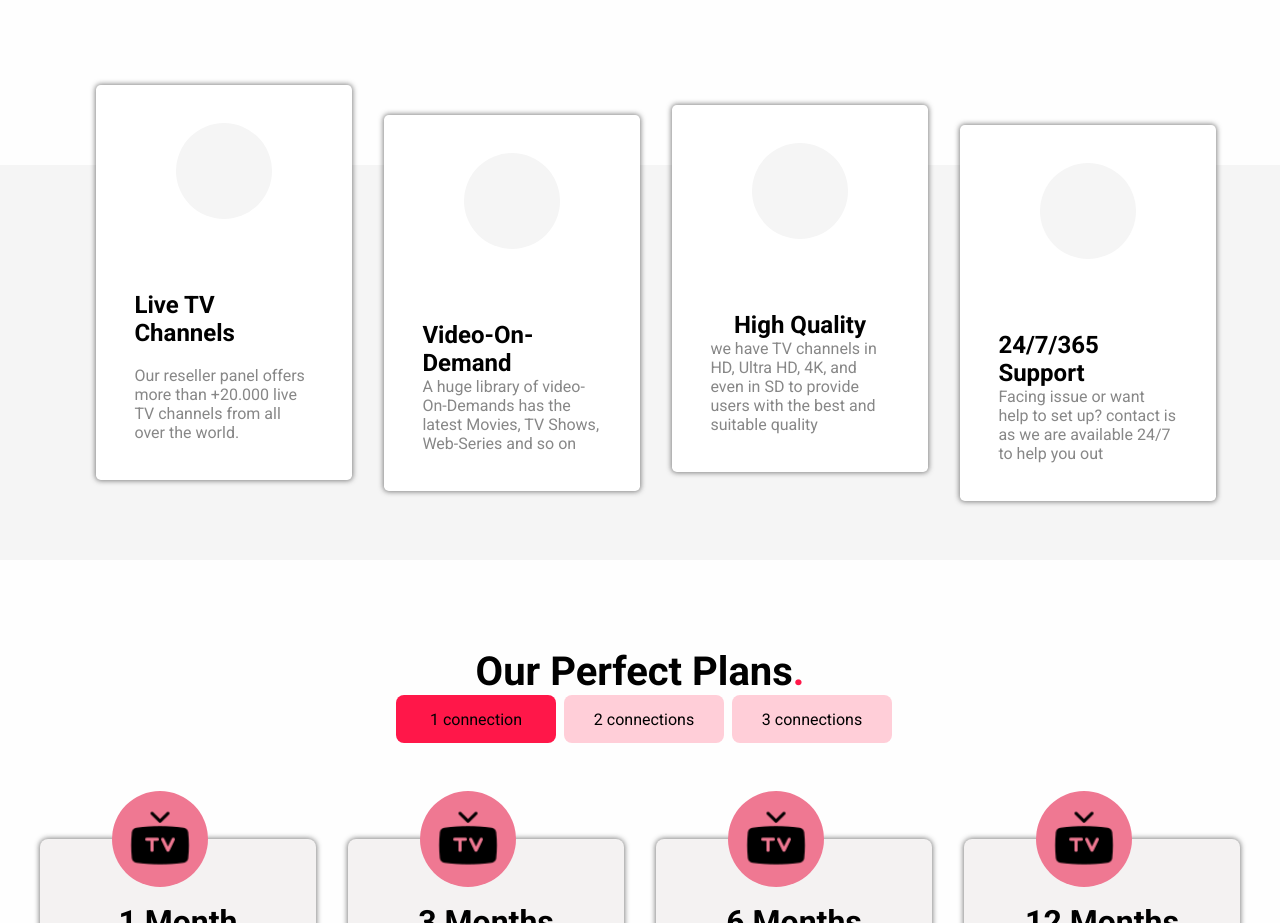
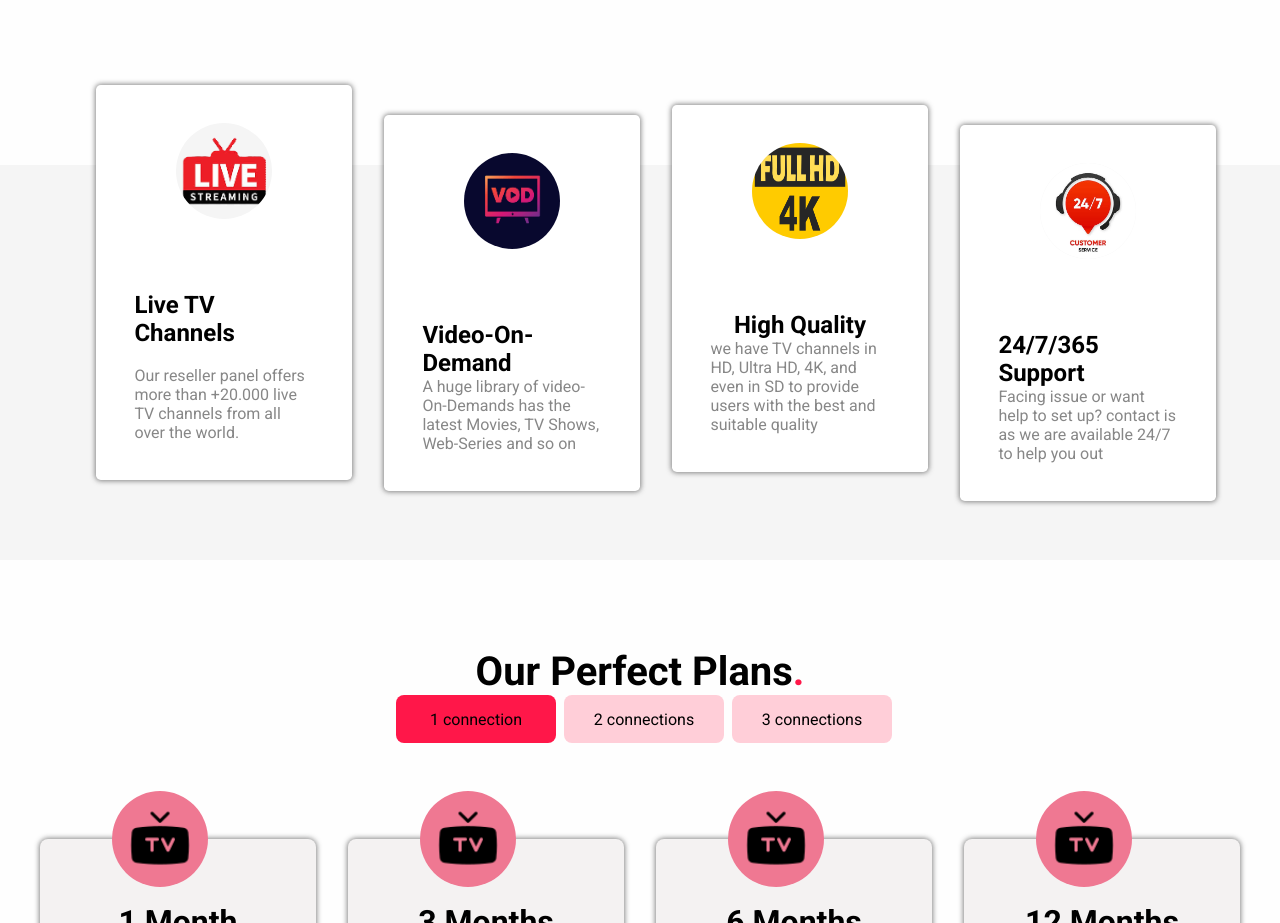
Before and after one commit to lewis-2000/watchiptv, a plain HTML site: page index.html in a window 1280 px wide. Shown: the part 1714-2637 px from the top of the page. Drawn offline with Linux system fonts and the light colour scheme.

```diff
--- a/css/common.css
+++ b/css/common.css
@@ -371,10 +371,21 @@
 .services-card .service-image{
     height: 6rem;
     width: 6rem;
+    display: flex;
+    justify-content: center;
+    align-items: center;
     border-radius: 50%;
     background-color: #f5f5f5;
     margin-bottom: 40%;
-}
+    overflow: hidden;
+    object-fit: cover;
+}
+
+.services-card .service-image img{
+    height: 100%;
+    width: 100%;
+}
+
 
 .services-card h1{
     color: #000;
@@ -414,6 +425,14 @@
 }
 
 
+#sci1 img{
+    transform: scale(50%);
+}
+
+#sci3 img{
+    width: 70%;
+    height: 50%;
+}
 
 
 /* Pricing Section */
--- a/index.html
+++ b/index.html
@@ -163,22 +163,33 @@
 
     <section class="services">
         <div class="services-card">
-            <div class="service-image"></div>
+            <div class="service-image">
+                <img src="./assets/images/live.png" alt="live icon">
+            </div>
             <h1>Live TV Channels</h1> <br>
             <p>Our reseller panel offers more than +20.000 live TV channels from all over the world.</p>
         </div>
         <div class="services-card">
-            <div class="service-image"></div>
+            <div class="service-image">
+                <img src="./assets/images/vod.png" alt="Video On Demand icon">
+
+            </div>
             <h1>Video-On-Demand</h1>
             <p>A huge library of video-On-Demands has the latest Movies, TV Shows, Web-Series and so on</p>
         </div>
         <div class="services-card">
-            <div class="service-image"></div>
+            <div class="service-image sci3">
+                <img src="./assets/images/4k.png" alt="4k image icon">
+
+            </div>
             <h1>High Quality</h1>
             <p>we have TV channels in HD, Ultra HD, 4K, and even in SD to provide users with the best and suitable quality</p>
         </div>
         <div class="services-card">
-            <div class="service-image"></div>
+            <div class="service-image">
+                <img src="./assets/images/support.png" alt="customer support icon">
+
+            </div>
             <h1>24/7/365 Support</h1>
             <p>Facing issue or want help to set up? contact is as we are available 24/7 to help you out</p>
         </div>
```
Also changed, not shown: assets/images/4k.png (added), assets/images/live.png (added), assets/images/support.png (added), assets/images/vod.png (added).
